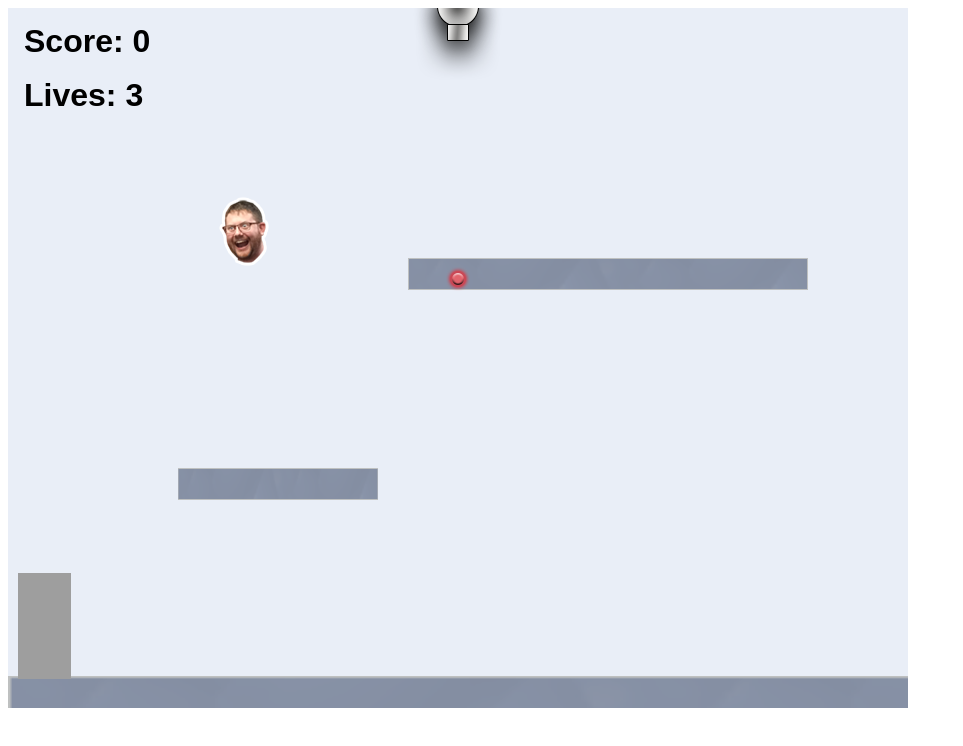
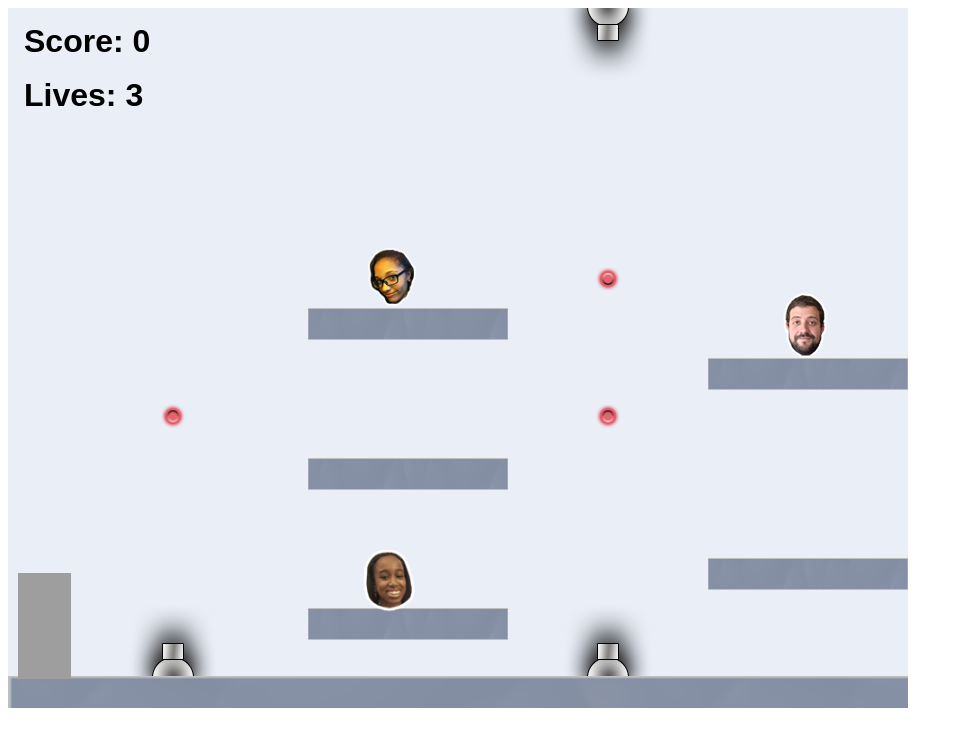
Before and after one commit to ColinJosephKnapp/ColinJosephKnapp.github.io, a website: page projects/platformer/index.html in a window 1280 px wide. Shown: the whole page, without its empty margins (0-963 px from the left). Drawn offline with Linux system fonts and the light colour scheme; animation ran at ten frames a second.

Commit message:
add cannons to game

```diff
--- a/projects/platformer/js/init/cannon.js
+++ b/projects/platformer/js/init/cannon.js
@@ -27,7 +27,9 @@
         // ALL YOUR CODE GOES BELOW HERE ///////////////////////////////////////
 
         // example:
-        createCannon("top", 450);
+        createCannon("top", 600);
+        createCannon("bottom", 600);
+        createCannon("bottom", 165);
 
 
         // ALL YOUR CODE GOES ABOVE HERE ///////////////////////////////////////
--- a/projects/platformer/js/init/collectable.js
+++ b/projects/platformer/js/init/collectable.js
@@ -37,12 +37,13 @@
         // ALL YOUR CODE GOES BELOW HERE ///////////////////////////////////////
 
         // example:
-        createCollectable(type.steve, 200, 170, 6, 0.7);
-
+        createCollectable(type.grace, 350, 542, 0, 0);
+        createCollectable(type.max, 770, 285, 0, 0);
+        createCollectable(type.kennedi, 360, 240, 0, 0);
 
 
         // ALL YOUR CODE GOES ABOVE HERE ///////////////////////////////////////
         ////////////////////////////////////////////////////////////////////////
-    };
+    }
     collectable.init = init;
 })(window);
--- a/projects/platformer/js/init/platform.js
+++ b/projects/platformer/js/init/platform.js
@@ -37,8 +37,12 @@
         createPlatform(0, game.world.height - 32, 3, 2);    // DO NOT DELETE
 
         // example:
-        createPlatform(400, 250);
-        createPlatform(170, 460, 0.5);
+        createPlatform(700, 550, 0.5);
+        createPlatform(300, 600, 0.5);
+        createPlatform(300, 450, 0.5);
+        createPlatform(700, 350, 0.5);
+        createPlatform(300, 300, 0.5);
+
 
         // ALL YOUR CODE GOES ABOVE HERE ///////////////////////////////////////
         ////////////////////////////////////////////////////////////////////////
```
Also changed, not shown: projects/platformer/index.html (+1 -1 lines).
